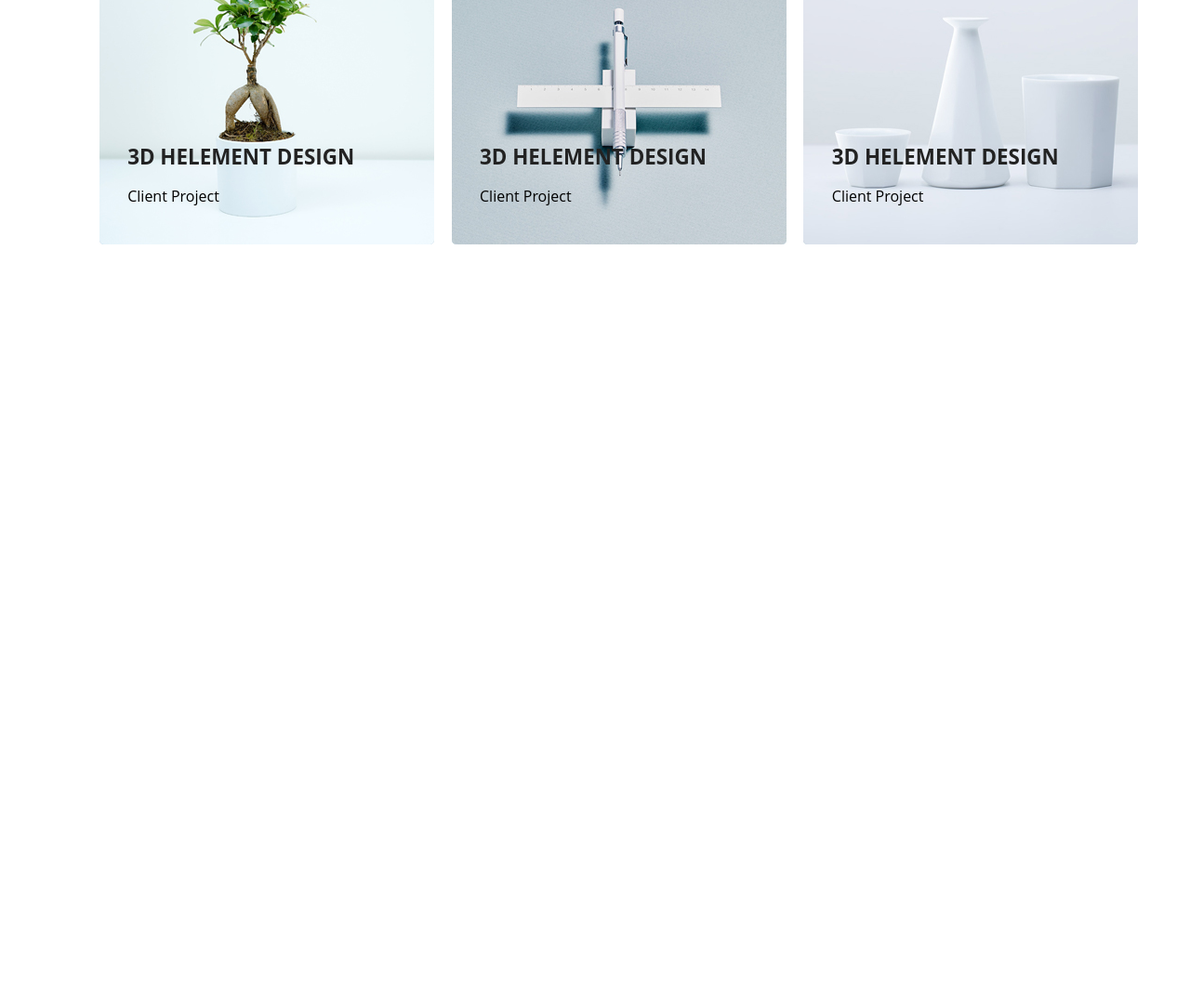
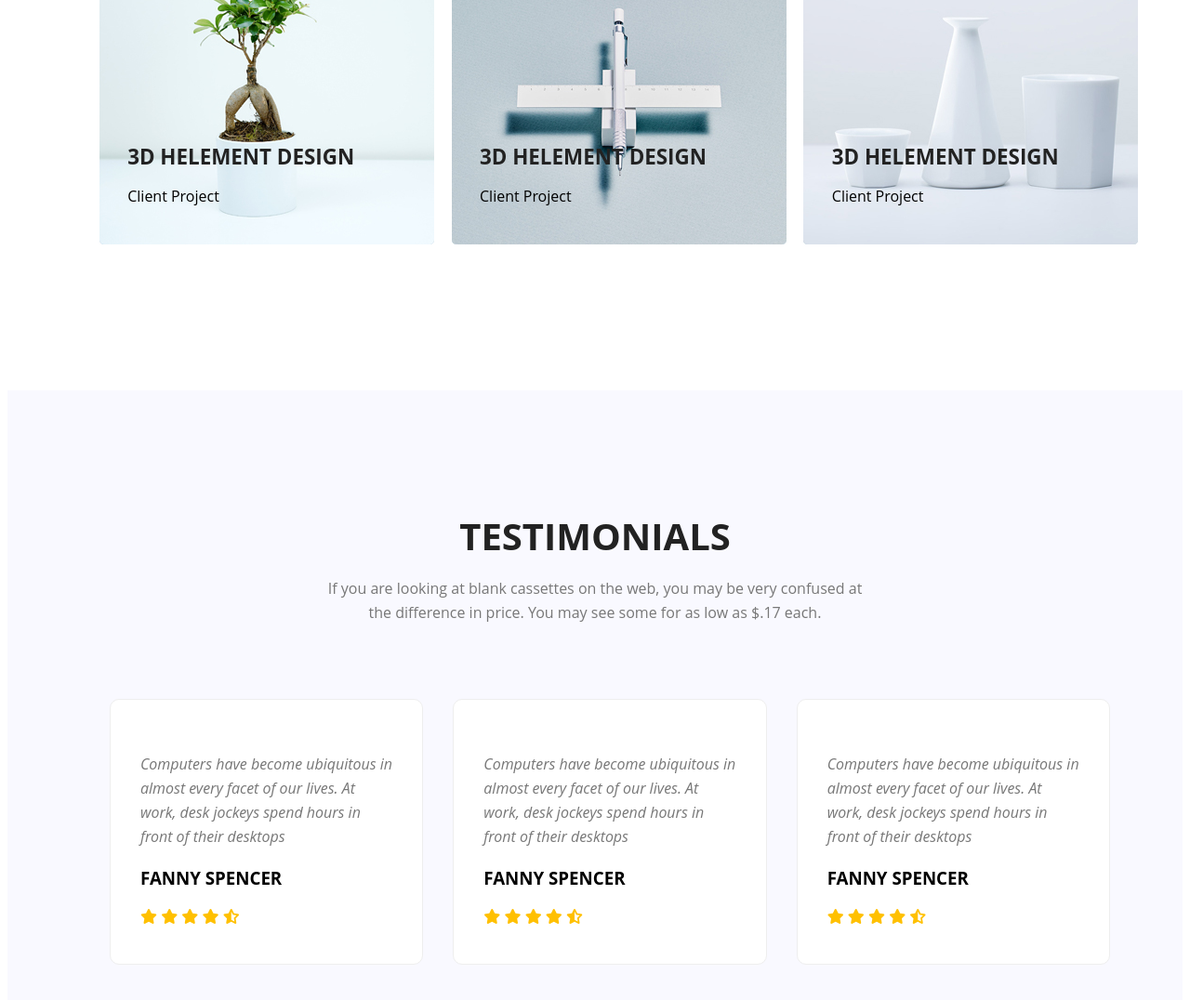
Before and after one commit to BosimovJaloliddin/Portfolio-2, a plain HTML site: page index.html in a window 1280 px wide. Shown: the part 3088-4164 px from the top of the page at 93% size. Before the commit the page ends 3388 px from the top, so only its background shows below. Drawn offline with Linux system fonts and the light colour scheme.

Commit message:
Add tests section

```diff
--- a/CSS/index.css
+++ b/CSS/index.css
@@ -268,3 +268,34 @@
 .project-item:hover h4{
     color: #007bff;
 }
+
+/* Tests style */
+.tests-banner{
+    background:rgb(249,249,255) ;
+}
+.tests{
+    margin-top: 8rem;
+    padding: 6rem 1rem;
+}
+.tests-items{
+    display: flex;
+    margin-top: 5rem;
+}
+.tests-item{
+    width: 33%;
+    padding: 2.5rem 2rem;
+    background: #fff;
+    margin-left: 2rem;
+    border: 1px solid #eee;
+    border-radius: 10px;
+}
+.tests-item p{
+    color: #777;
+    font-style: italic;
+    line-height: 26px;
+    font-weight: normal;
+    font-size: 1rem;
+}
+.tests-item i{
+    color: rgb(255,192,0);
+}
--- a/index.html
+++ b/index.html
@@ -301,5 +301,60 @@
                 </div>
             </section>
         </div>
+
+        <!-- Tests section -->
+        <div class="tests-banner">
+            <div class="container">
+                <section class="tests">
+                    <h1 class="section-subtitle">
+                        TESTIMONIALS
+                    </h1>
+                    <p class="section-title">
+                        If you are looking at blank cassettes on the web, you may be very confused at <br> the difference in price. You may see some for as low as $.17 each.
+                    </p>
+                    <div class="tests-items">
+                        <div class="tests-item">
+                            <p>
+                                Computers have become ubiquitous in almost every facet of our lives. At work, desk jockeys spend hours in front of their desktops
+                            </p>
+                            <h3>
+                                FANNY SPENCER
+                            </h3>
+                            <i class="fa-solid fa-star"></i>
+                            <i class="fa-solid fa-star"></i>
+                            <i class="fa-solid fa-star"></i>
+                            <i class="fa-solid fa-star"></i>
+                            <i class="fa-solid fa-star-half-stroke"></i>
+                        </div>
+                        <div class="tests-item">
+                            <p>
+                                Computers have become ubiquitous in almost every facet of our lives. At work, desk jockeys spend hours in front of their desktops
+                            </p>
+                            <h3>
+                                FANNY SPENCER
+                            </h3>
+                            <i class="fa-solid fa-star"></i>
+                            <i class="fa-solid fa-star"></i>
+                            <i class="fa-solid fa-star"></i>
+                            <i class="fa-solid fa-star"></i>
+                            <i class="fa-solid fa-star-half-stroke"></i>
+                        </div>
+                        <div class="tests-item">
+                            <p>
+                                Computers have become ubiquitous in almost every facet of our lives. At work, desk jockeys spend hours in front of their desktops
+                            </p>
+                            <h3>
+                                FANNY SPENCER
+                            </h3>
+                            <i class="fa-solid fa-star"></i>
+                            <i class="fa-solid fa-star"></i>
+                            <i class="fa-solid fa-star"></i>
+                            <i class="fa-solid fa-star"></i>
+                            <i class="fa-solid fa-star-half-stroke"></i>
+                        </div>
+                    </div>
+                </section>
+            </div>
+        </div>
     </body>
 </html>
```
